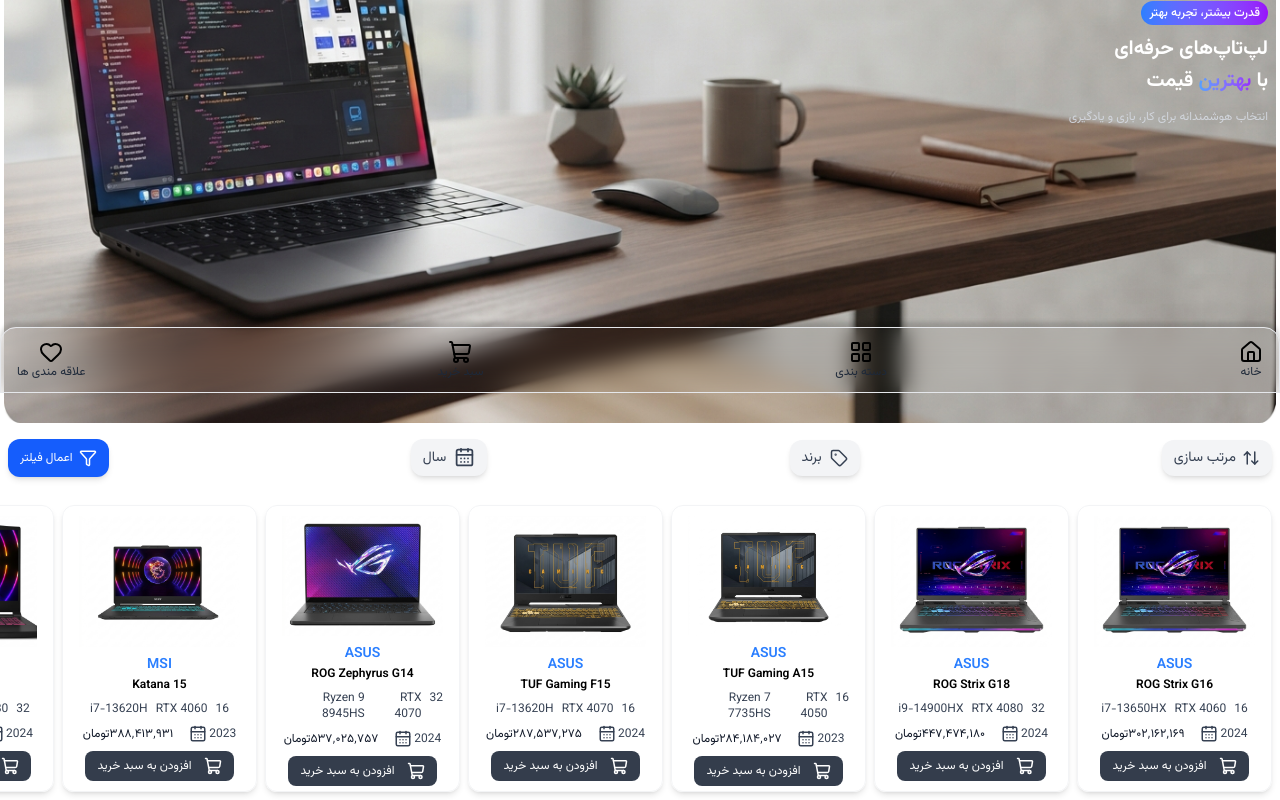
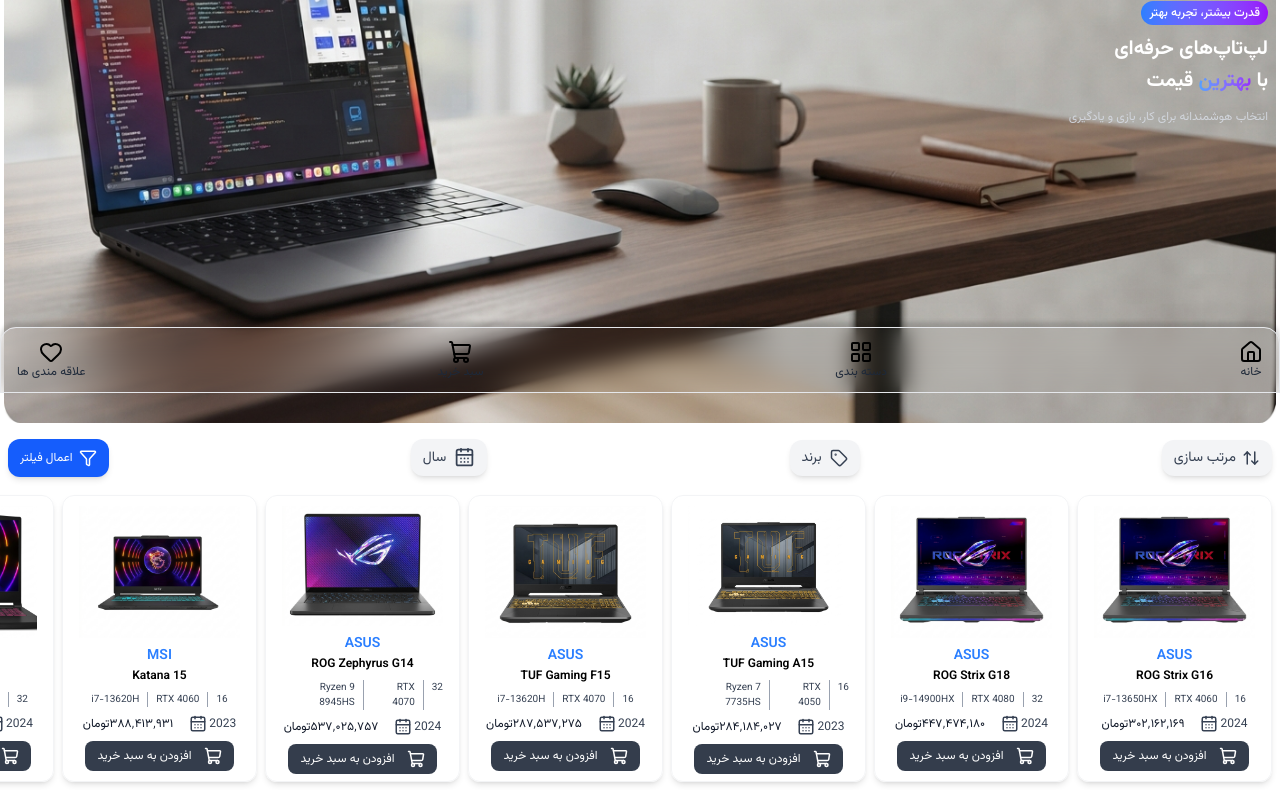
Before and after one commit to mohammadhoseinkhodaverdi89-ai/Laptob-Store, a React (Vite) app in the folder github-analyzer/: page / in a window 1280 px wide. Shown: the part 407-1207 px from the top of the page. Built offline with nearby package versions, Linux system fonts and the light colour scheme.

Commit message:
finished product

```diff
--- a/github-analyzer/src/Product/Product.tsx
+++ b/github-analyzer/src/Product/Product.tsx
@@ -4,7 +4,7 @@ import { ShoppingCart } from "lucide-react";
 function Product() {
     const result = laptops.slice(0, 10)
     return (
-        <div className="overflow-x-auto w-full h-full mt-5 px-2 py-2">
+        <div className="overflow-x-auto w-full h-full mt-2.5 px-2 py-2">
             <div className="flex flex-row items-center gap-2 h-full">
                 {result.map((item) => (
                     <div key={item.id} className="flex flex-col gap-2 items-center w-[195px] h-[287px] shrink-0 border border-gray-100 rounded-xl py-2.5 px-4 shadow-md">
@@ -13,9 +13,9 @@ function Product() {
                             <p className="text-center text-sm text-blue-500 font-semibold">{item.brand}</p>
                             <p className="text-center text-xs text-black font-semibold">{item.model}</p>
                         </div>
-                        <ul className="flex flex-row-reverse text-xs text-gray-700 gap-2">
-                            <li>{item.cpu}</li>
-                            <li>{item.gpu}</li>
+                        <ul className="flex flex-row-reverse text-[10px] text-gray-700 gap-2 ">
+                            <li className="border-r border-r-gray-400 pr-2">{item.cpu}</li>
+                            <li className="border-r border-r-gray-400 pr-2">{item.gpu}</li>
                             <li>{item.ram}</li>
                         </ul>
                         <div className="flex gap-4 items-center">
```
